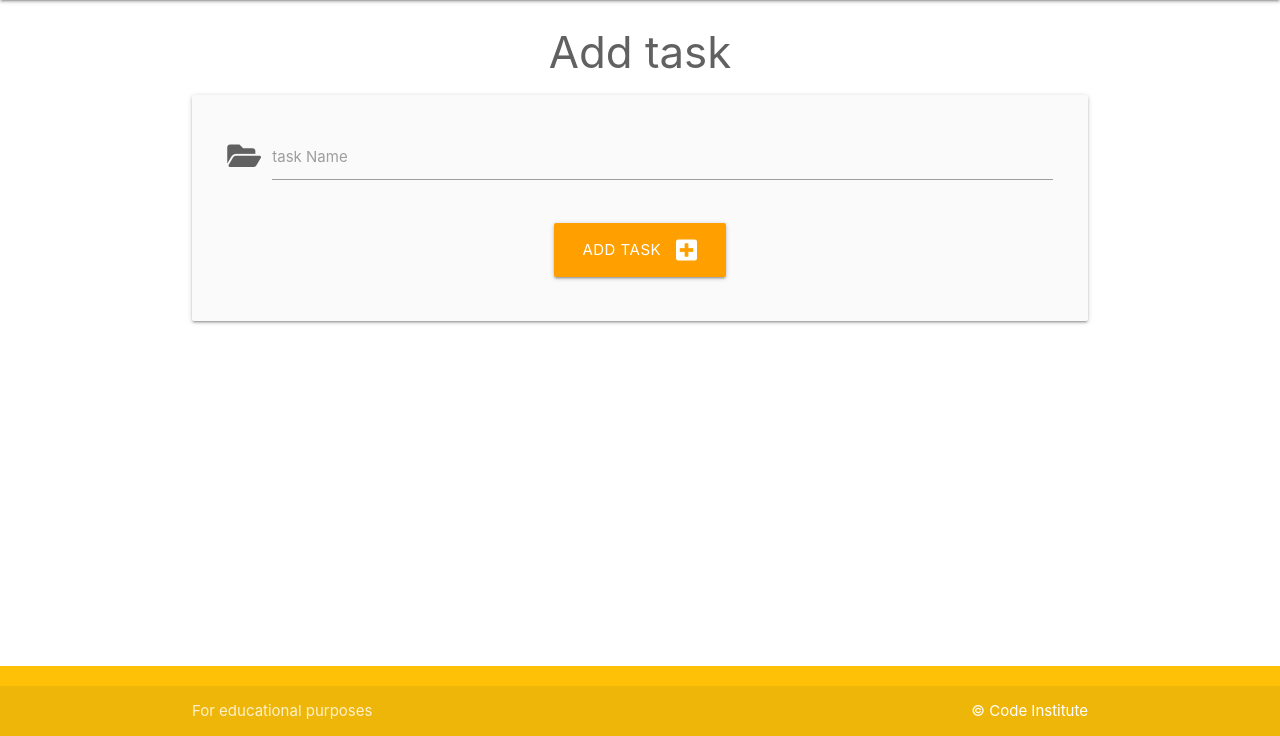
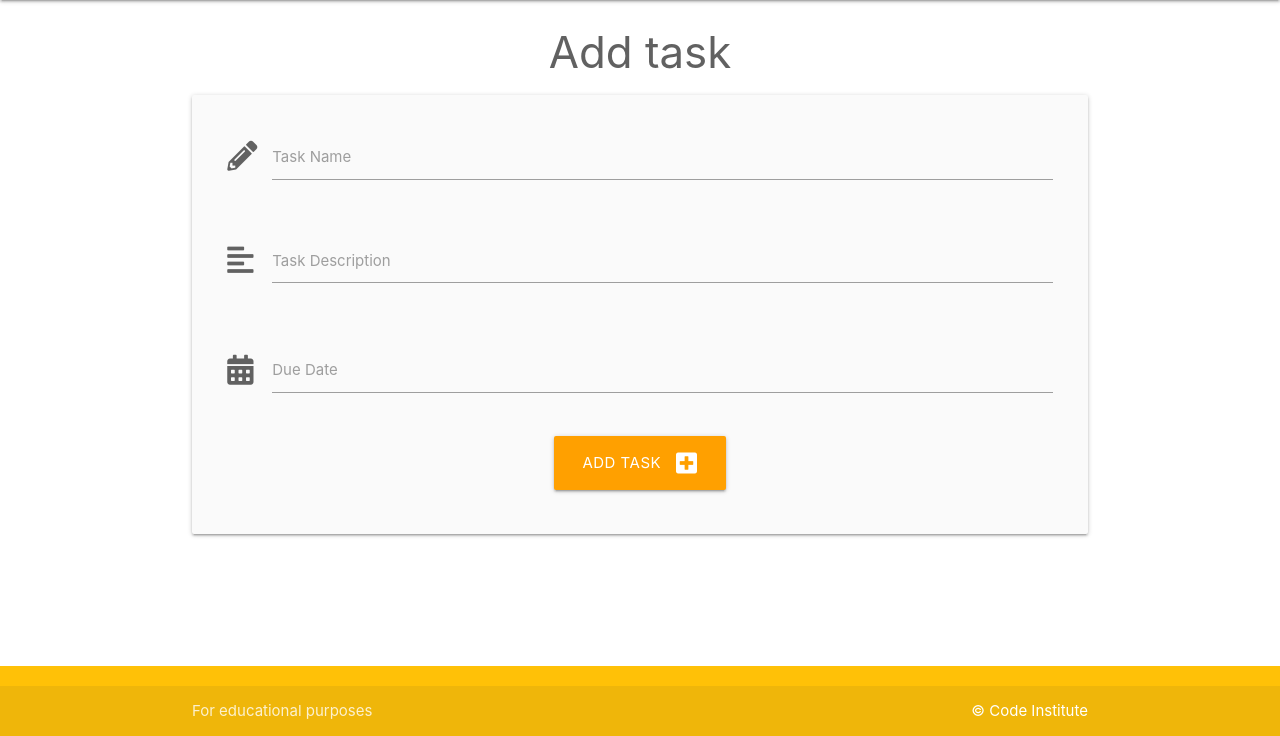
Before and after one commit to hartnetl/taskmanager-walkthrough, a Flask app: page /add_task in a window 1280 px wide. Shown: the part 64-800 px from the top of the page. Run offline with Flask 2, Linux system fonts and the light colour scheme; data that the repository does not hold is empty.

Commit message:
Add more options to add task html, including date picker with updated js script

```diff
--- a/taskmanager/static/js/script.js
+++ b/taskmanager/static/js/script.js
@@ -6,4 +6,12 @@ document.addEventListener('DOMContentLoaded', function() {
     // modal initialization
     let delModal = document.querySelectorAll('.modal');
     M.Modal.init(delModal);
+
+    // datepicker initialization
+    let datepicker = document.querySelectorAll('.datepicker');
+    M.Datepicker.init(datepicker, {
+      format: "dd mmmm, yyyy",
+      autoClose: true,
+      i18n: {done: "Select"}
+    });
   });
--- a/taskmanager/templates/add_task.html
+++ b/taskmanager/templates/add_task.html
@@ -5,13 +5,37 @@
 
 <div class="row card-panel grey lighten-5">
     <form class="col s12" method="POST" action="{{ url_for('add_task') }}">
-        <!-- task name-->
+        <!-- task_name-->
         <div class="row">
             <div class="input-field col s12">
                 <!--Add icon before the box (use prefix class)-->
-                <i class="fas fa-folder-open prefix grey-text text-darken-2"></i>
-                <input id="task_name" name="task_name" minlength="3" maxlength="25" type="text" class="validate" required>
-                <label for="task_name">task Name</label>
+                <i class="fas fa-pencil-alt prefix grey-text text-darken-2"></i>
+                <input id="task_name" name="task_name" minlength="3" maxlength="25" type="text" class="validate"
+                    required>
+                <label for="task_name">Task Name</label>
+            </div>
+        </div>
+
+        <!-- task_description-->
+        <div class="row">
+            <div class="input-field col s12">
+                <!--Add icon before the box (use prefix class)-->
+                <i class="fas fa-align-left prefix grey-text text-darken-2"></i>
+                <textarea id="task_description" name="task_description" minlength="5" maxlength="200"
+                    class="materialize-textarea" type="text" class="validate" required></textarea>
+                <label for="task_description">Task Description</label>
+            </div>
+        </div>
+
+        <!-- due_date-->
+        <div class="row">
+            <div class="input-field col s12">
+                <!--Add icon before the box (use prefix class)-->
+                <i class="fas fa-calendar-alt prefix grey-text text-darken-2"></i>
+                <!-- Datepicker is important here, and needs to be initialized with JS-->
+                <input id="due_date" name="due_date" class="datepicker validate"
+                    type="text" class="validate" required>
+                <label for="due_date">Due Date</label>
             </div>
         </div>
 
```
